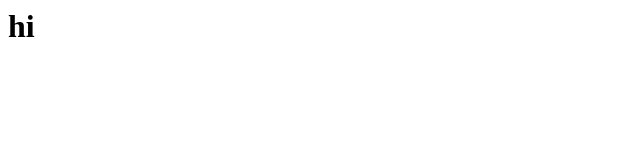
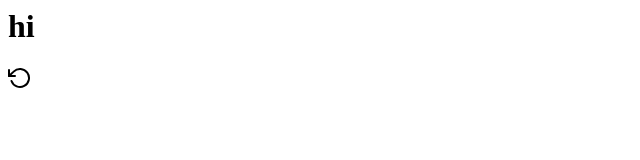
Before and after one commit to barbaraperic/shopping-list, a React (Vite) app: page / in a window 1280 px wide. Shown: the top 160 px of the page, without its empty margins (0-640 px from the left). Built offline with nearby package versions, Linux system fonts and the light colour scheme.

Commit message:
WIP: Icon component

```diff
--- a/src/App.js
+++ b/src/App.js
@@ -1,6 +1,11 @@
+import Icon from './components/Icon'
+
 const App = () => {
   return (
-    <h1>hi</h1>
+    <div>
+      <h1>hi</h1>
+      <Icon id="rotate"/>
+    </div>
   )
 }
 
--- /dev/null
+++ b/src/components/Icon.js
@@ -0,0 +1,23 @@
+import { List, RotateCcw, BarChart2 } from 'react-feather';
+
+const icons = {
+  list: List,
+  rotate: RotateCcw,
+  bar: BarChart2
+};
+
+const Icon = ({ id }) => {
+  const Component = icons[id]
+
+  if (!Component) {
+    throw error(`No icon found for ID: ${id}`)
+  }
+
+  return (
+    <div>
+      <Component />
+    </div>
+  )
+}
+
+export default Icon;
```
Also changed, not shown: package.json (+5 -2 lines), src/components/Search.js (added, +16 -0 lines), 1 other file (tests, documents, lock files or other folders).
